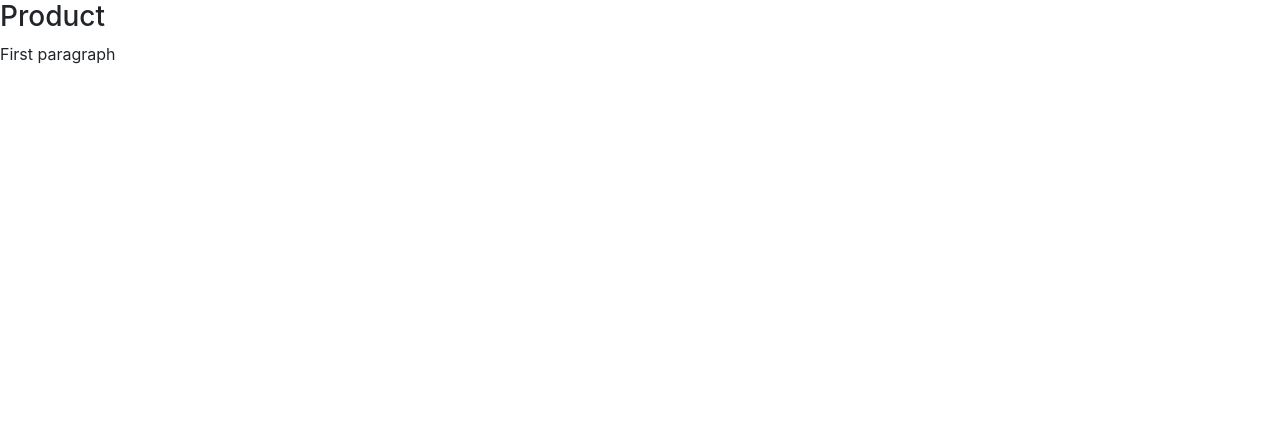
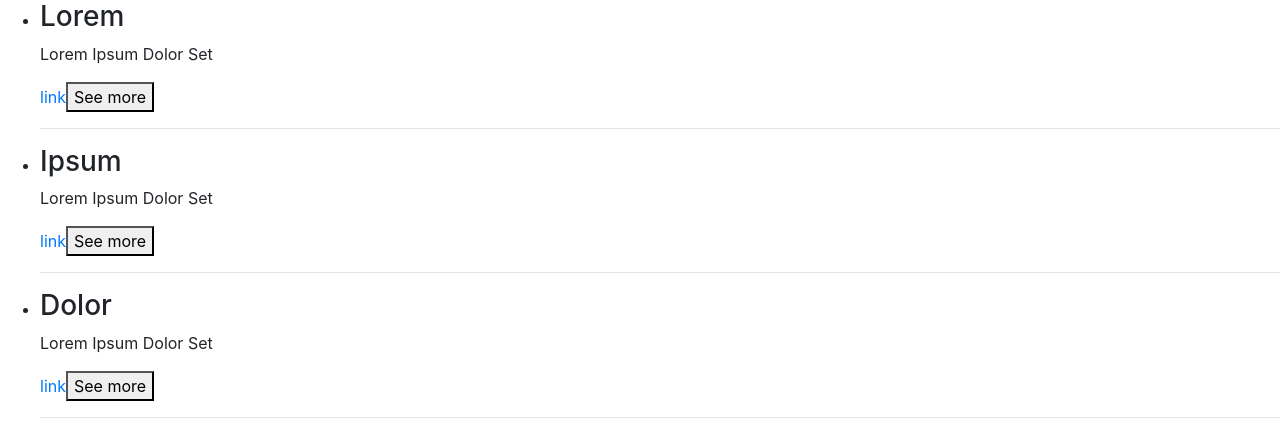
Before and after one commit to invader365/react-app, a React (Create React App) app: page / in a window 1280 px wide. Shown: the top 440 px of the page. Built offline with nearby package versions, Linux system fonts and the light colour scheme.

Commit message:
Mapping practice complete

```diff
--- a/src/components/App.js
+++ b/src/components/App.js
@@ -2,12 +2,36 @@ import React from "react";
 
 import Product from "./Product";
 
+const cardArray = [
+  {
+    key: 1,
+    header: "Lorem",
+    para: "Lorem Ipsum Dolor Set",
+    link: "link",
+    title: false
+  },
+  {
+    key: 2,
+    header: "Ipsum",
+    para: "Lorem Ipsum Dolor Set",
+    link: "link",
+    title: true
+  },
+  {
+    key: 3,
+    header: "Dolor",
+    para: "Lorem Ipsum Dolor Set",
+    link: "link",
+    title: true
+  }
+];
+
+const cardComponent = cardArray.map(item => (
+  <Product key={item.key} card={item} />
+));
+
 function App() {
-  return (
-    <div>
-      <Product />
-    </div>
-  );
+  return <ul>{cardComponent}</ul>;
 }
 
 export default App;
--- a/src/components/Product.js
+++ b/src/components/Product.js
@@ -1,11 +1,16 @@
 import React from "react";
 
-function Product() {
+function Product(props) {
   return (
-    <div>
-      <h3>Product</h3>
-      <p>First paragraph</p>
-    </div>
+    <li>
+      <h3>{props.card.header}</h3>
+      <p>{props.card.para}</p>
+      <a href="#" title={props.card.title && "has-title"}>
+        {props.card.link}
+      </a>
+      <button>See more</button>
+      <hr />
+    </li>
   );
 }
 
```
